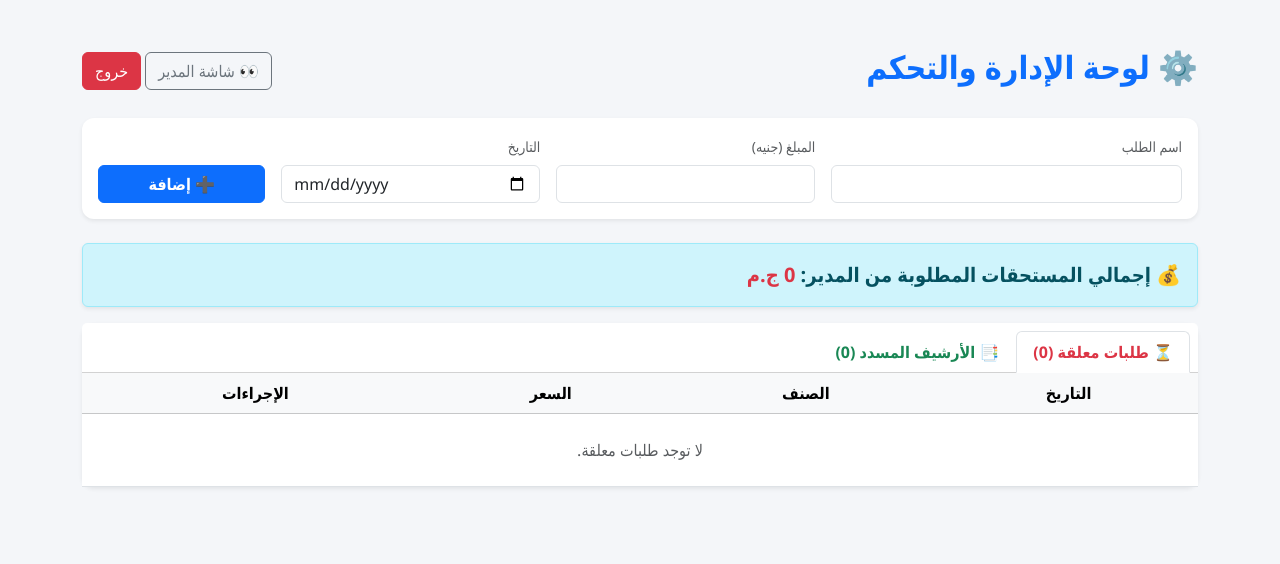
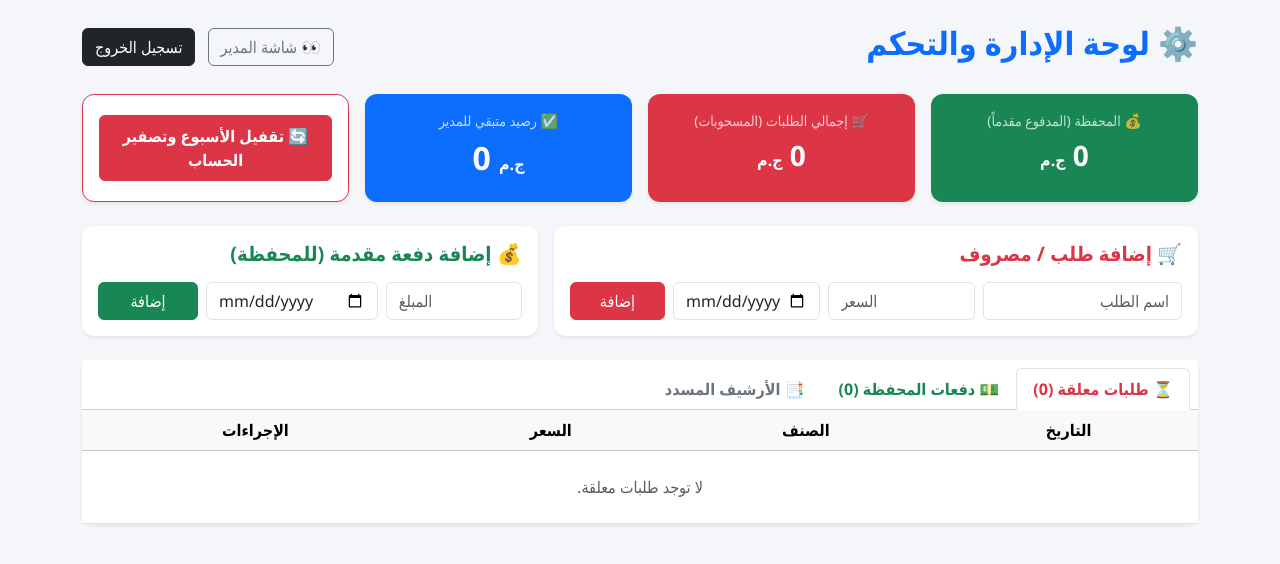
Before and after one commit to mohaamedhaany/Motab3a, a Django app: page / in a window 1280 px wide. Shown: the top 564 px of the page. Run offline with Django 5.2, Linux system fonts and the light colour scheme; the visitor is signed in with stand-in values (Sample User, id 1); data that the repository does not hold is empty.

Commit message:
first commita

```diff
--- a/core/settings.py
+++ b/core/settings.py
@@ -25,7 +25,7 @@ SECRET_KEY = 'django-insecure-i-s@0at4b0wza-r2awwi%5ktjxw11e&#0qyx&d5u3yyqn!+-%&
 # SECURITY WARNING: don't run with debug turned on in production!
 DEBUG = True
 
-ALLOWED_HOSTS = []
+ALLOWED_HOSTS = ['*']
 
 
 # Application definition
--- a/expenses/templates/expenses/dashboard.html
+++ b/expenses/templates/expenses/dashboard.html
@@ -5,48 +5,83 @@
     <title>لوحة تحكم المحاسب</title>
     <link rel="stylesheet" href="https://cdn.jsdelivr.net/npm/bootstrap@5.3.2/dist/css/bootstrap.rtl.min.css">
     <style>
-        body { background-color: #f4f6f9; font-family: 'Segoe UI', Tahoma, Geneva, Verdana, sans-serif; }
+        body { background-color: #f4f6f9; font-family: 'Segoe UI', Tahoma, sans-serif; }
         .card { border: none; border-radius: 12px; }
+        .stat-card { border-radius: 12px; }
     </style>
 </head>
-<body>
+<body class="py-4">
 
-<div class="container mt-5">
+<div class="container">
+    <!-- الهيدر -->
     <div class="d-flex justify-content-between align-items-center mb-4">
         <h2 class="text-primary fw-bold">⚙️ لوحة الإدارة والتحكم</h2>
         <div>
-            <a href="{% url 'manager_dashboard' %}" class="btn btn-outline-secondary" target="_blank">👀 شاشة المدير</a>
+            <a href="{% url 'manager_dashboard' %}" class="btn btn-outline-secondary me-2" target="_blank">👀 شاشة المدير</a>
             <form method="POST" action="{% url 'logout' %}" class="d-inline">
                 {% csrf_token %}
-                <button type="submit" class="btn btn-danger">خروج</button>
+                <button type="submit" class="btn btn-dark">تسجيل الخروج</button>
             </form>
         </div>
     </div>
 
-    <!-- فورم الإضافة -->
-    <div class="card shadow-sm mb-4 p-3">
-        <form method="POST" class="row g-3 align-items-end">
-            {% csrf_token %}
-            <div class="col-md-4">
-                <label class="form-label text-muted small">اسم الطلب</label>
-                <input type="text" name="item_name" class="form-control" required>
+    <!-- كروت ملخص الحساب (المحفظة) + زرار التصفير -->
+    <div class="row g-3 mb-4 text-center align-items-stretch">
+        <div class="col-md-3">
+            <div class="card stat-card bg-success text-white shadow-sm p-3 h-100">
+                <div class="small opacity-75">💰 المحفظة (المدفوع مقدماً)</div>
+                <h3 class="fw-bold my-2">{{ total_advance }} <span class="fs-6">ج.م</span></h3>
             </div>
-            <div class="col-md-3">
-                <label class="form-label text-muted small">المبلغ (جنيه)</label>
-                <input type="number" step="0.01" name="price" class="form-control" required>
+        </div>
+        <div class="col-md-3">
+            <div class="card stat-card bg-danger text-white shadow-sm p-3 h-100">
+                <div class="small opacity-75">🛒 إجمالي الطلبات (المسحوبات)</div>
+                <h3 class="fw-bold my-2">{{ total_unsettled }} <span class="fs-6">ج.م</span></h3>
             </div>
-            <div class="col-md-3">
-                <label class="form-label text-muted small">التاريخ</label>
-                <input type="date" name="date_requested" class="form-control" required>
+        </div>
+        <div class="col-md-3">
+            <div class="card stat-card shadow-sm p-3 h-100 {% if net_balance >= 0 %}bg-primary text-white{% else %}bg-warning text-dark{% endif %}">
+                <div class="small opacity-75">{% if net_balance >= 0 %}✅ رصيد متبقي للمدير{% else %}⚠️ عجز (مطلوب من المدير){% endif %}</div>
+                <h2 class="fw-bold my-2" dir="ltr">{{ net_balance }} <span class="fs-6">ج.م</span></h2>
             </div>
-            <div class="col-md-2">
-                <button type="submit" class="btn btn-primary w-100 fw-bold">➕ إضافة</button>
+        </div>
+        <div class="col-md-3">
+            <div class="card stat-card bg-white border border-danger shadow-sm p-3 h-100 d-flex justify-content-center">
+                <a href="{% url 'close_period' %}" class="btn btn-danger fw-bold w-100 py-2" onclick="return confirm('⚠️ هل أنت متأكد من تصفير الحساب؟ سيتم تحويل كل الطلبات والفلوس الحالية إلى الأرشيف وتبدأ من الصفر.');">
+                    🔄 تقفيل الأسبوع وتصفير الحساب
+                </a>
             </div>
-        </form>
+        </div>
     </div>
 
-    <div class="alert alert-info shadow-sm fs-5 fw-bold">
-        💰 إجمالي المستحقات المطلوبة من المدير: <span class="text-danger">{{ total_unsettled }} ج.م</span>
+    <!-- فورمات الإضافة (طلبات ومقدم) -->
+    <div class="row g-3 mb-4">
+        <!-- إضافة طلب -->
+        <div class="col-md-7">
+            <div class="card shadow-sm p-3 h-100">
+                <h5 class="text-danger fw-bold mb-3">🛒 إضافة طلب / مصروف</h5>
+                <form method="POST" class="row g-2">
+                    {% csrf_token %}
+                    <div class="col-md-4"><input type="text" name="item_name" class="form-control" placeholder="اسم الطلب" required></div>
+                    <div class="col-md-3"><input type="number" step="0.01" name="price" class="form-control" placeholder="السعر" required></div>
+                    <div class="col-md-3"><input type="date" name="date_requested" class="form-control" required></div>
+                    <div class="col-md-2"><button type="submit" name="add_order" class="btn btn-danger w-100">إضافة</button></div>
+                </form>
+            </div>
+        </div>
+
+        <!-- إضافة مقدم للمحفظة -->
+        <div class="col-md-5">
+            <div class="card shadow-sm p-3 h-100">
+                <h5 class="text-success fw-bold mb-3">💰 إضافة دفعة مقدمة (للمحفظة)</h5>
+                <form method="POST" class="row g-2">
+                    {% csrf_token %}
+                    <div class="col-md-4"><input type="number" step="0.01" name="amount" class="form-control" placeholder="المبلغ" required></div>
+                    <div class="col-md-5"><input type="date" name="date_received" class="form-control" required></div>
+                    <div class="col-md-3"><button type="submit" name="add_advance" class="btn btn-success w-100">إضافة</button></div>
+                </form>
+            </div>
+        </div>
     </div>
 
     <!-- التبويبات للطلبات الحالية والأرشيف -->
@@ -59,8 +94,13 @@
                     </button>
                 </li>
                 <li class="nav-item">
-                    <button class="nav-link fw-bold text-success" data-bs-toggle="tab" data-bs-target="#history">
-                        📑 الأرشيف المسدد ({{ settled_orders.count }})
+                    <button class="nav-link fw-bold text-success" data-bs-toggle="tab" data-bs-target="#advances">
+                        💵 دفعات المحفظة ({{ advances.count }})
+                    </button>
+                </li>
+                <li class="nav-item">
+                    <button class="nav-link fw-bold text-secondary" data-bs-toggle="tab" data-bs-target="#history">
+                        📑 الأرشيف المسدد
                     </button>
                 </li>
             </ul>
@@ -82,7 +122,7 @@
                                 <td>
                                     <a href="{% url 'settle_order' order.id %}" class="btn btn-success btn-sm">تسديد 💸</a>
                                     <a href="{% url 'edit_order' order.id %}" class="btn btn-warning btn-sm">تعديل ✏️</a>
-                                    <a href="{% url 'delete_order' order.id %}" class="btn btn-danger btn-sm" onclick="return confirm('هل أنت متأكد من حذف هذا الطلب؟');">حذف 🗑️</a>
+                                    <a href="{% url 'delete_order' order.id %}" class="btn btn-danger btn-sm" onclick="return confirm('متأكد من الحذف؟');">حذف 🗑️</a>
                                 </td>
                             </tr>
                             {% empty %}
@@ -92,25 +132,40 @@
                     </table>
                 </div>
 
+                <!-- جدول المحفظة الحالية -->
+                <div class="tab-pane fade" id="advances">
+                    <table class="table table-hover align-middle mb-0 text-center">
+                        <thead class="table-light">
+                            <tr><th>التاريخ</th><th>المبلغ المضاف</th></tr>
+                        </thead>
+                        <tbody>
+                            {% for adv in advances %}
+                            <tr>
+                                <td>{{ adv.date_received|date:"Y-m-d" }}</td>
+                                <td class="text-success fw-bold">{{ adv.amount }} ج.م</td>
+                            </tr>
+                            {% empty %}
+                            <tr><td colspan="2" class="text-muted py-4">لم يتم إضافة دفعات مقدمة في هذه الفترة.</td></tr>
+                            {% endfor %}
+                        </tbody>
+                    </table>
+                </div>
+
                 <!-- جدول الأرشيف -->
                 <div class="tab-pane fade" id="history">
                     <table class="table table-hover align-middle mb-0 text-center">
                         <thead class="table-light">
-                            <tr><th>التاريخ</th><th>الصنف</th><th>السعر</th><th>الإجراءات</th></tr>
+                            <tr><th>التاريخ</th><th>الصنف</th><th>السعر</th></tr>
                         </thead>
                         <tbody>
                             {% for order in settled_orders %}
                             <tr>
                                 <td>{{ order.date_requested|date:"Y-m-d" }}</td>
                                 <td>{{ order.item_name }}</td>
-                                <td class="text-success fw-bold">{{ order.price }} ج.م</td>
-                                <td>
-                                    <a href="{% url 'edit_order' order.id %}" class="btn btn-warning btn-sm">تعديل ✏️</a>
-                                    <a href="{% url 'delete_order' order.id %}" class="btn btn-danger btn-sm" onclick="return confirm('هل أنت متأكد من الحذف؟');">حذف 🗑️</a>
-                                </td>
+                                <td class="text-secondary fw-bold">{{ order.price }} ج.م</td>
                             </tr>
                             {% empty %}
-                            <tr><td colspan="4" class="text-muted py-4">لا يوجد أرشيف مدفوعات.</td></tr>
+                            <tr><td colspan="3" class="text-muted py-4">لا يوجد أرشيف مدفوعات.</td></tr>
                             {% endfor %}
                         </tbody>
                     </table>
--- a/expenses/urls.py
+++ b/expenses/urls.py
@@ -13,4 +13,5 @@ urlpatterns = [
 
     path('login/', auth_views.LoginView.as_view(template_name='expenses/login.html'), name='login'),
     path('logout/', auth_views.LogoutView.as_view(), name='logout'),
+    path('close-period/', views.close_period, name='close_period'),
 ]
--- a/expenses/views.py
+++ b/expenses/views.py
@@ -1,102 +1,122 @@
 from django.shortcuts import render, redirect, get_object_or_404
 from django.contrib.auth.decorators import login_required
 from django.db.models import Sum
-from .models import Order
+from .models import Order, AdvancePayment
 
-# 1. شاشة المحاسب (فيها الإضافة، العرض، والأرشيف)
+# 1. شاشة المحاسب (فيها الإضافة، المحفظة، والأرشيف)
 @login_required
 def dashboard(request):
-    # لو المستخدم مش ستاف (زي المدير مثلاً) اطرده على شاشة المدير
     if not request.user.is_staff:
         return redirect('manager_dashboard')
 
-    # إضافة طلب جديد
     if request.method == "POST":
-        item_name = request.POST.get('item_name')
-        price = request.POST.get('price')
-        date_requested = request.POST.get('date_requested')
-        Order.objects.create(item_name=item_name, price=price, date_requested=date_requested)
+        # لو الفورم اللي اتبعتت بتاعت إضافة طلب
+        if 'add_order' in request.POST:
+            item_name = request.POST.get('item_name')
+            price = request.POST.get('price')
+            date_requested = request.POST.get('date_requested')
+            Order.objects.create(item_name=item_name, price=price, date_requested=date_requested)
+
+        # لو الفورم اللي اتبعتت بتاعت إضافة فلوس للمحفظة (مقدم)
+        elif 'add_advance' in request.POST:
+            amount = request.POST.get('amount')
+            date_received = request.POST.get('date_received')
+            note = request.POST.get('note', '')
+            AdvancePayment.objects.create(amount=amount, date_received=date_received, note=note)
+
         return redirect('dashboard')
 
-    # جلب الطلبات المعلقة والأرشيف
+    # جلب الداتا اللي لسه متصفرتش
     unsettled_orders = Order.objects.filter(is_settled=False).order_by('-date_requested')
+    advances = AdvancePayment.objects.filter(is_settled=False).order_by('-date_received')
     settled_orders = Order.objects.filter(is_settled=True).order_by('-date_requested')
 
-    # حساب الإجمالي
+    # حساب الإجماليات
     total_unsettled = unsettled_orders.aggregate(Sum('price'))['price__sum'] or 0
+    total_advance = advances.aggregate(Sum('amount'))['amount__sum'] or 0
+
+    # صافي الحساب (المحفظة - الطلبات)
+    net_balance = total_advance - total_unsettled
 
     return render(request, 'expenses/dashboard.html', {
         'unsettled_orders': unsettled_orders,
         'settled_orders': settled_orders,
+        'advances': advances,
         'total_unsettled': total_unsettled,
+        'total_advance': total_advance,
+        'net_balance': net_balance,
     })
 
-# 2. شاشة المدير (للعرض والفلترة فقط - مفيهاش أي تعديل)
+# 2. شاشة المدير
 @login_required
 def manager_dashboard(request):
-    # استقبال التواريخ من الفلتر
     start_date = request.GET.get('start_date')
     end_date = request.GET.get('end_date')
 
-    # جلب الطلبات
     unsettled = Order.objects.filter(is_settled=False)
     settled = Order.objects.filter(is_settled=True)
+    advances = AdvancePayment.objects.filter(is_settled=False)
 
-    # تطبيق الفلتر لو المدير حدد فترة
     if start_date:
         unsettled = unsettled.filter(date_requested__gte=start_date)
         settled = settled.filter(date_requested__gte=start_date)
+        advances = advances.filter(date_received__gte=start_date)
     if end_date:
         unsettled = unsettled.filter(date_requested__lte=end_date)
         settled = settled.filter(date_requested__lte=end_date)
+        advances = advances.filter(date_received__lte=end_date)
 
-    # حساب الإجماليات
     total_unsettled = unsettled.aggregate(Sum('price'))['price__sum'] or 0
     total_settled = settled.aggregate(Sum('price'))['price__sum'] or 0
+    total_advance = advances.aggregate(Sum('amount'))['amount__sum'] or 0
+    net_balance = total_advance - total_unsettled
 
     context = {
         'unsettled_orders': unsettled.order_by('-date_requested'),
         'settled_orders': settled.order_by('-date_requested'),
+        'advances': advances.order_by('-date_received'),
         'total_unsettled': total_unsettled,
         'total_settled': total_settled,
+        'total_advance': total_advance,
+        'net_balance': net_balance,
         'start_date': start_date,
         'end_date': end_date,
     }
     return render(request, 'expenses/manager.html', context)
 
-# 3. دالة التعديل (للمحاسب فقط)
+# 3. دالة تقفيل الأسبوع وتصفير الحساب
+@login_required
+def close_period(request):
+    if request.user.is_staff:
+        # تصفير كل الطلبات المعلقة والمقدمة
+        Order.objects.filter(is_settled=False).update(is_settled=True)
+        AdvancePayment.objects.filter(is_settled=False).update(is_settled=True)
+    return redirect('dashboard')
+
+# 4. باقي الدوال (تعديل، مسح، تسديد فردي)
 @login_required
 def edit_order(request, order_id):
-    # حماية: لو مش ستاف ممنوع يعدل
     if not request.user.is_staff:
         return redirect('manager_dashboard')
-
     order = get_object_or_404(Order, id=order_id)
     if request.method == "POST":
         order.item_name = request.POST.get('item_name')
         order.price = request.POST.get('price')
         order.date_requested = request.POST.get('date_requested')
-
-        # لو علم على checkbox بتاع "تم الدفع" في صفحة التعديل
         order.is_settled = request.POST.get('is_settled') == 'on'
         order.save()
         return redirect('dashboard')
-
     return render(request, 'expenses/edit_order.html', {'order': order})
 
-# 4. دالة الحذف (للمحاسب فقط)
 @login_required
 def delete_order(request, order_id):
-    # حماية: لو مش ستاف ممنوع يحذف
     if request.user.is_staff:
         order = get_object_or_404(Order, id=order_id)
         order.delete()
     return redirect('dashboard')
 
-# 5. دالة التسديد السريع من زرار الجدول (للمحاسب فقط)
 @login_required
 def settle_order(request, order_id):
-    # حماية: لو مش ستاف ممنوع يسدد
     if request.user.is_staff:
         order = get_object_or_404(Order, id=order_id)
         order.is_settled = True
--- /dev/null
+++ b/requirements.txt
@@ -0,0 +1,2 @@
+Django==5.1.4
+psycopg2-binary==2.9.9
```
Also changed, not shown: expenses/models.py (+5 -2 lines), expenses/templates/expenses/manager.html (+74 -37 lines), expenses/migrations/0002_advancepayment_is_settled_alter_advancepayment_note.py (added), vercel.json (added).
